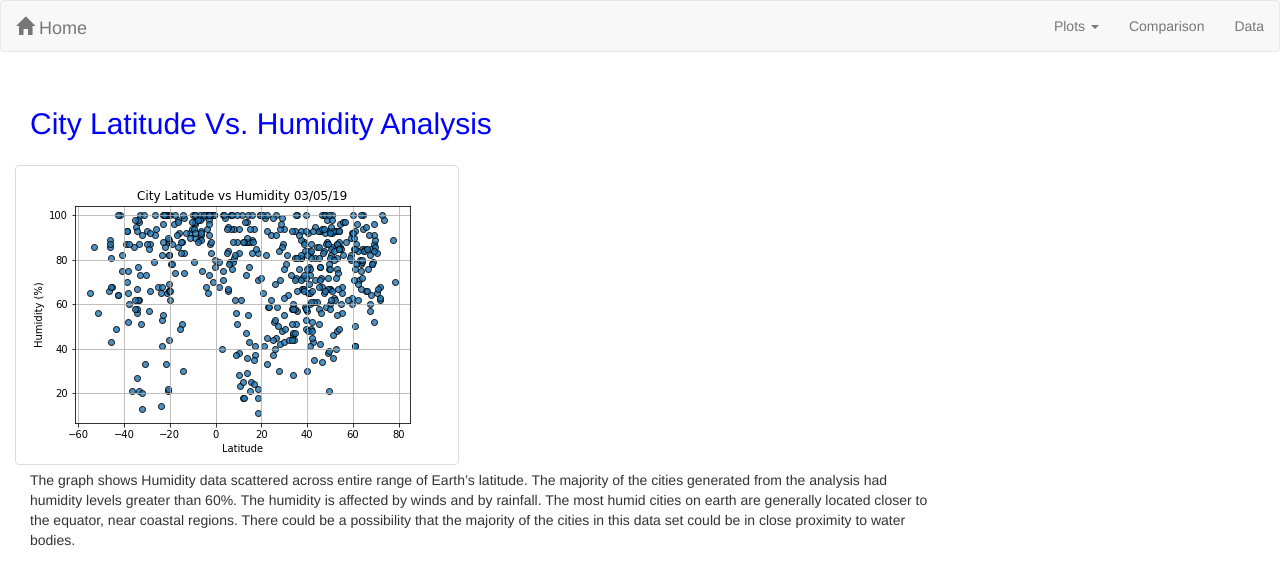
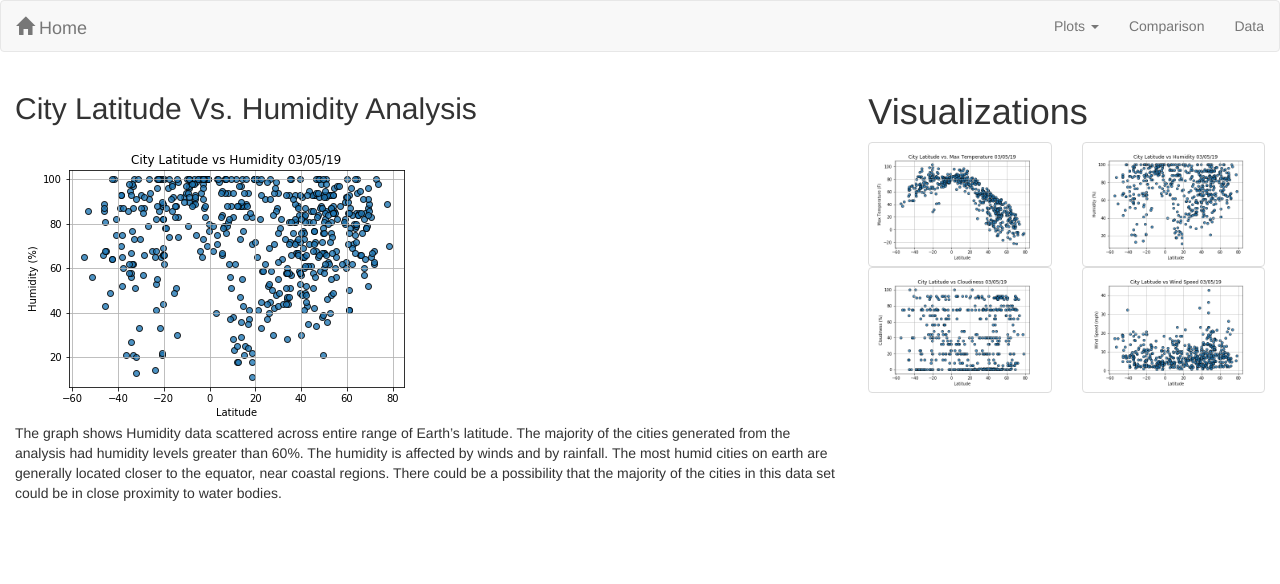
Before and after one commit to sjbhatt/HTML-Web, a plain HTML site: page humidity.html in a window 1280 px wide. Drawn offline with nearby package versions, Linux system fonts and the light colour scheme.

Commit message:
few changes

```diff
--- a/humidity.html
+++ b/humidity.html
@@ -6,7 +6,7 @@
     <meta charset="utf-8">
     <meta name="viewport" content="width=device-width, initial-scale=1">
     <link rel="stylesheet" href="https://maxcdn.bootstrapcdn.com/bootstrap/3.3.6/css/bootstrap.min.css">
-    <link rel="stylesheet" type="text/css" href="style.css">
+    <!-- <link rel="stylesheet" type="text/css" href="style.css"> -->
     <script src="https://ajax.googleapis.com/ajax/libs/jquery/3.3.1/jquery.min.js"></script>
     <script src="https://maxcdn.bootstrapcdn.com/bootstrap/3.4.0/js/bootstrap.min.js"></script>
 </head>
@@ -34,13 +34,30 @@
     </nav>
         <div class="container-fluid">
                 <div class="row">
-                  <div class="col-md-9">
+                  <div class="col-md-8">
                     <h2>City Latitude Vs. Humidity Analysis</h2>
                         <img class="img-fluid" src="images/Latitude_Humidity.png" alt="Humidity">
                         <p>
                             The graph shows Humidity data scattered across entire range of Earth’s latitude. The majority of the cities generated from the analysis had humidity levels greater than 60%. The humidity is affected by winds and by rainfall. The most humid cities on earth are generally located closer to the equator, near coastal regions. There could be a possibility that the majority of the cities in this data set could be in close proximity to water bodies.
                         </p>
                   </div>
+                  <div class="col-md-4">
+                      <h1>Visualizations</h1>
+                      <div class="row">
+                          <div class="col-xs-3 col-sm-3 col-md-6">
+                            <a href="temp.html"><img class="img-thumbnail" src="images/Latitude_MaxTemp.png" alt="Max Temperature"></a>
+                          </div>
+                          <div class="col-xs-3 col-sm-3 col-md-6">
+                            <a href="humidity.html"><img class="img-thumbnail" src="images/Latitude_Humidity.png" alt="Humidity"></a>
+                          </div>
+                          <div class="col-xs-3 col-sm-3 col-md-6">
+                              <a href="cloudiness.html"><img class="img-thumbnail" src="images/Latitude_Cloudiness.png" alt="Cloudiness"></a>
+                            </div>
+                            <div class="col-xs-3 col-sm-3 col-md-6">
+                                <a href="windspeed.html"><img class="img-thumbnail" src="images/Latitude_WindSpeed.png" alt="Wind Speed"></a>
+                            </div>
+                      </div>
+                  </div>
                 </div>
               </div>
 </body>
--- a/style.css
+++ b/style.css
@@ -1,19 +1,3 @@
-body {
-  background-color: white;
-}
-
-h1, h2, h3, h4, h5, h6 {
-  color: blue;
-  padding: 15px;
-}
-
-p {
-  padding-left: 15px;
-  padding-right: 15px;
-  padding-top: 5px;
-  padding-bottom: 5px;
-}
-
 img {
   border: 1px solid #ddd;
   border-radius: 4px;
@@ -38,5 +22,5 @@ img:hover {
 }
 
 .even {
-    background-color: lightcyan;
+    background-color: lightgrey;
 }
```
Also changed, not shown: cloudiness.html (+19 -2 lines), compare.html (+1 -1 lines), index.html (added, +67 -0 lines), temp.html (+18 -1 lines), windspeed.html (+19 -2 lines).
